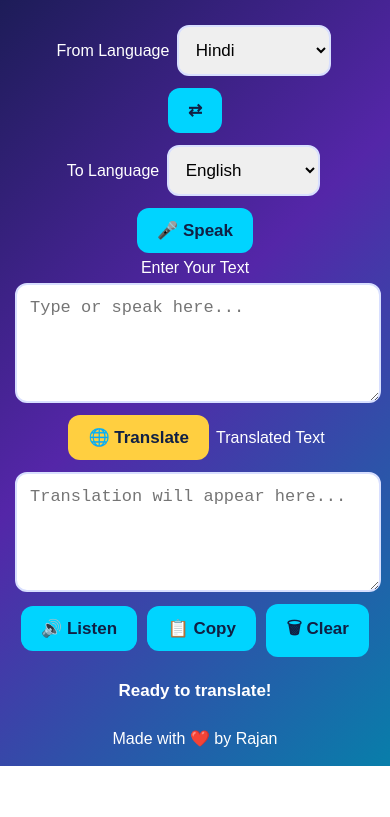
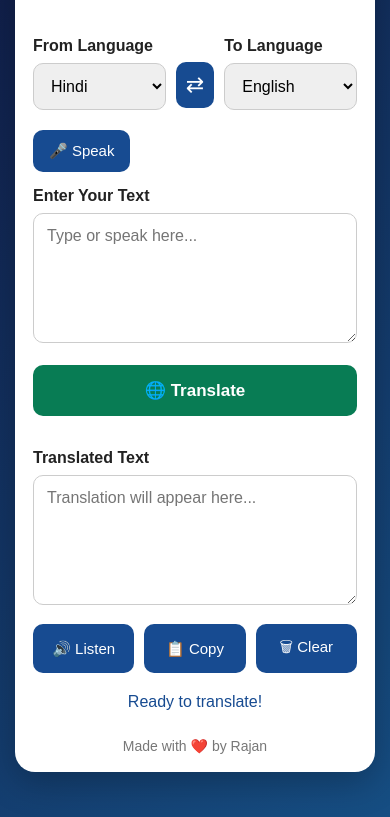
Before and after one commit to kambojrajankamboj001/rajan-ai-translator, a plain HTML site: page index.html in a window 390 px wide. Shown: the part 121-938 px from the top of the page. Before the commit the page ends 887 px from the top, so only its background shows below. Drawn offline with Linux system fonts and the light colour scheme.

Commit message:
Refactor CSS for layout and styling improvements
Updated styles for body, buttons, and containers. Added new classes for layout and improved responsiveness.

```diff
--- a/style.css
+++ b/style.css
@@ -1,86 +1,165 @@
+
 * {
   box-sizing: border-box;
+  margin: 0;
+  padding: 0;
 }
 
 body {
-  margin: 0;
-  padding: 25px 16px;
+  font-family: Arial, sans-serif;
+  background: linear-gradient(135deg, #101b45, #164e83);
   min-height: 100vh;
-  font-family: Arial, sans-serif;
-  background: linear-gradient(135deg, #101a45, #5426a8, #087eaa);
-  color: white;
-  text-align: center;
+  padding: 25px 15px;
+  color: #222;
+}
+
+.container {
+  max-width: 650px;
+  margin: 20px auto;
+  padding: 25px;
+  background: white;
+  border-radius: 20px;
+  box-shadow: 0 10px 35px rgba(0,0,0,0.25);
 }
 
 h1 {
-  font-size: 34px;
-  margin: 20px 0;
+  text-align: center;
+  color: #174b91;
+  font-size: 28px;
 }
 
-p {
-  font-size: 18px;
-  margin-bottom: 28px;
+.subtitle {
+  text-align: center;
+  color: #666;
+  margin: 10px 0 25px;
+}
+
+.language-box {
+  display: flex;
+  align-items: end;
+  justify-content: space-between;
+  gap: 10px;
+  margin-bottom: 20px;
+}
+
+.language-box div {
+  flex: 1;
+}
+
+label {
+  display: block;
+  font-weight: bold;
+  margin: 15px 0 8px;
 }
 
 select,
 textarea {
+  width: 100%;
   padding: 13px;
-  margin: 6px 3px;
-  border: 2px solid #d8dfff;
-  border-radius: 12px;
-  font-size: 17px;
-  max-width: 100%;
+  border: 1px solid #ccc;
+  border-radius: 10px;
+  font-size: 16px;
 }
 
 textarea {
-  width: 100%;
-  min-height: 120px;
-  display: block;
-  background: white;
-  color: #172044;
+  height: 130px;
   resize: vertical;
+  font-family: Arial, sans-serif;
 }
 
 button {
-  padding: 12px 20px;
-  margin: 6px 3px;
   border: none;
-  border-radius: 12px;
-  background: #00d4ff;
-  color: #102044;
-  font-size: 17px;
-  font-weight: bold;
+  border-radius: 10px;
+  padding: 12px 16px;
+  background: #174b91;
+  color: white;
+  font-size: 15px;
   cursor: pointer;
 }
 
-button:active {
-  transform: scale(0.97);
+button:hover {
+  background: #0e3470;
 }
 
-#translateBtn {
-  background: #ffcf40;
+button:disabled {
+  opacity: 0.6;
+  cursor: not-allowed;
 }
 
-#status {
-  margin-top: 18px;
+#swapBtn {
+  font-size: 22px;
+  padding: 10px;
+  margin-bottom: 2px;
+}
+
+.voice-box {
+  display: flex;
+  align-items: center;
+  gap: 12px;
+  margin: 15px 0;
+  flex-wrap: wrap;
+}
+
+#voiceStatus {
+  color: #174b91;
+  font-size: 14px;
+}
+
+.main-btn {
+  width: 100%;
+  margin: 18px 0;
+  padding: 15px;
+  background: #087c54;
   font-size: 17px;
   font-weight: bold;
 }
 
+.main-btn:hover {
+  background: #05613f;
+}
+
+.action-buttons {
+  display: flex;
+  gap: 10px;
+  margin-top: 15px;
+}
+
+.action-buttons button {
+  flex: 1;
+}
+
+#status {
+  text-align: center;
+  color: #174b91;
+  margin-top: 20px;
+  min-height: 20px;
+}
+
+footer {
+  text-align: center;
+  color: #777;
+  margin-top: 25px;
+  font-size: 14px;
+}
+
 @media (max-width: 480px) {
-  body {
-    padding: 18px 12px;
+  .container {
+    padding: 18px;
   }
 
   h1 {
-    font-size: 28px;
+    font-size: 23px;
   }
 
-  select {
-    width: 42%;
+  .language-box {
+    flex-wrap: wrap;
   }
 
-  textarea {
-    width: 100%;
+  .language-box div {
+    min-width: 40%;
+  }
+
+  .action-buttons {
+    flex-wrap: wrap;
   }
 }
```
